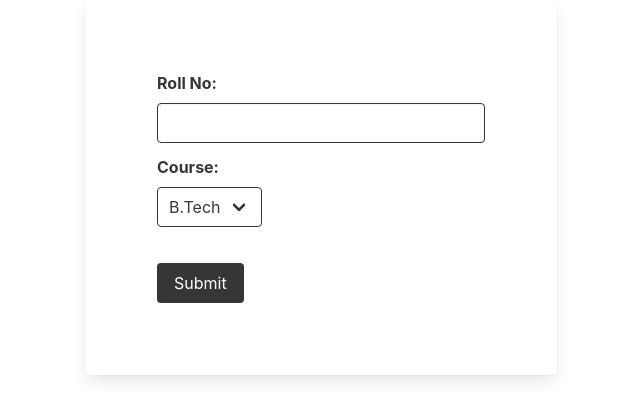
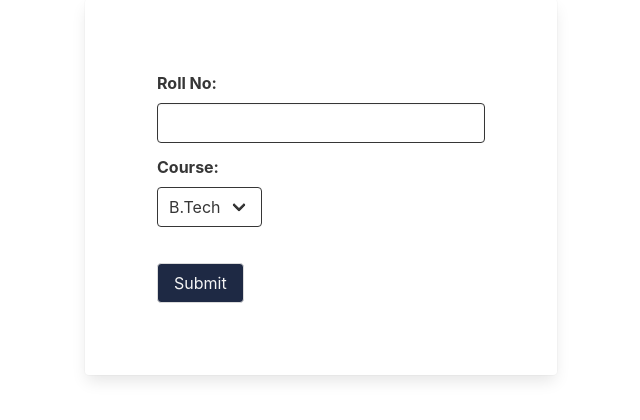
Before and after one commit to lokesh1199/results-flask, a Flask app: page / in a window 1280 px wide. Shown: the part 247-667 px from the top of the page, without its empty margins (319-959 px from the left). Run offline with Flask 2, Linux system fonts and the light colour scheme.

Commit message:
change accent color

```diff
--- a/templates/home.html
+++ b/templates/home.html
@@ -29,7 +29,7 @@ Home
             </div>
           </div>
           <div class="pt-5">
-            <input type="submit" class="button is-dark">
+            <input type="submit" class="button has-text-light color">
           </div>
         </form>
       </div>
--- a/templates/layout.html
+++ b/templates/layout.html
@@ -18,6 +18,10 @@
       min-height: 376px;
       margin: 0 auto;
     }
+
+    .color {
+      background-color: #1E2944;
+    }
   </style>
 </head>
 
```
Also changed, not shown: static/images/error.png.
